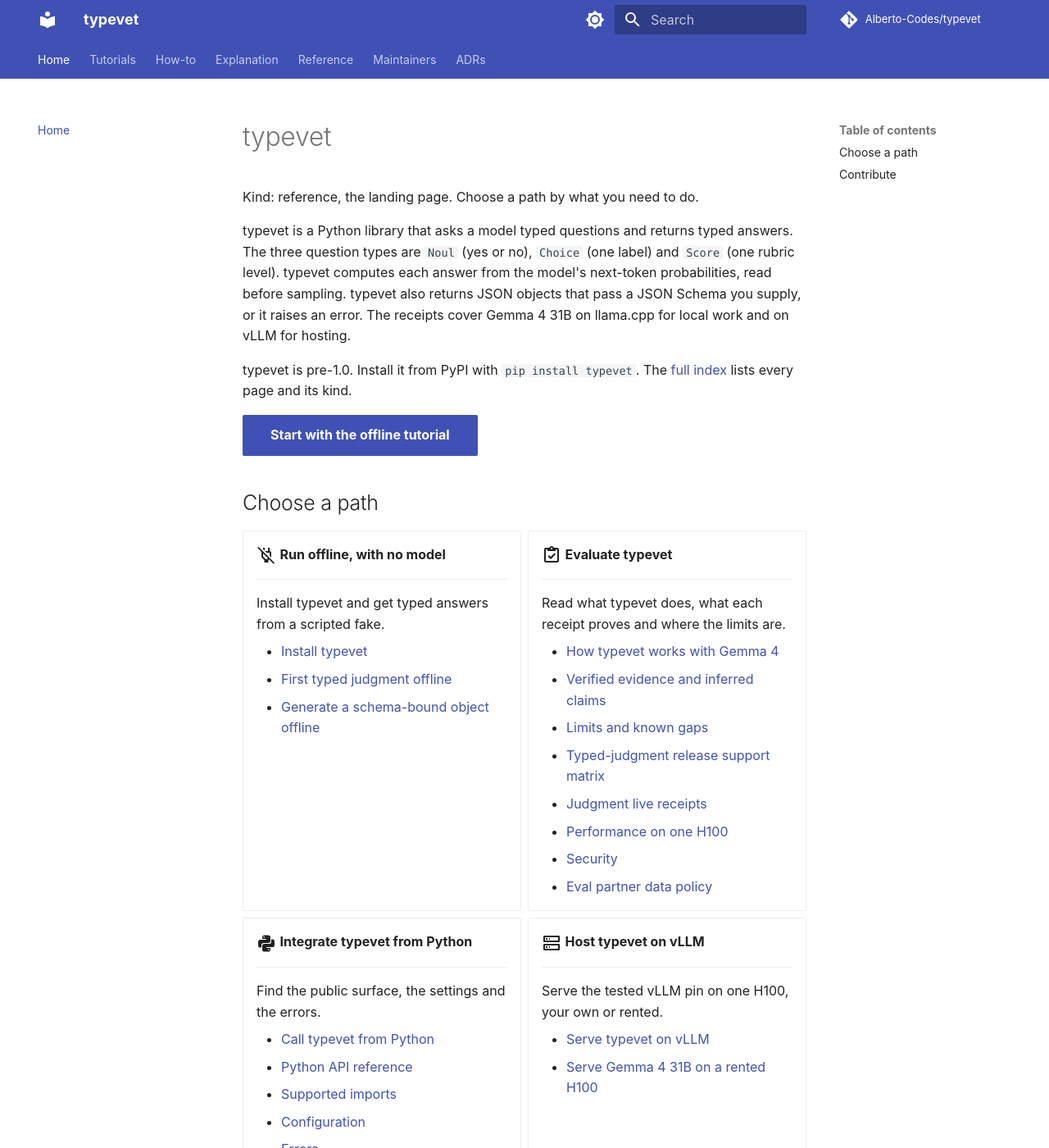
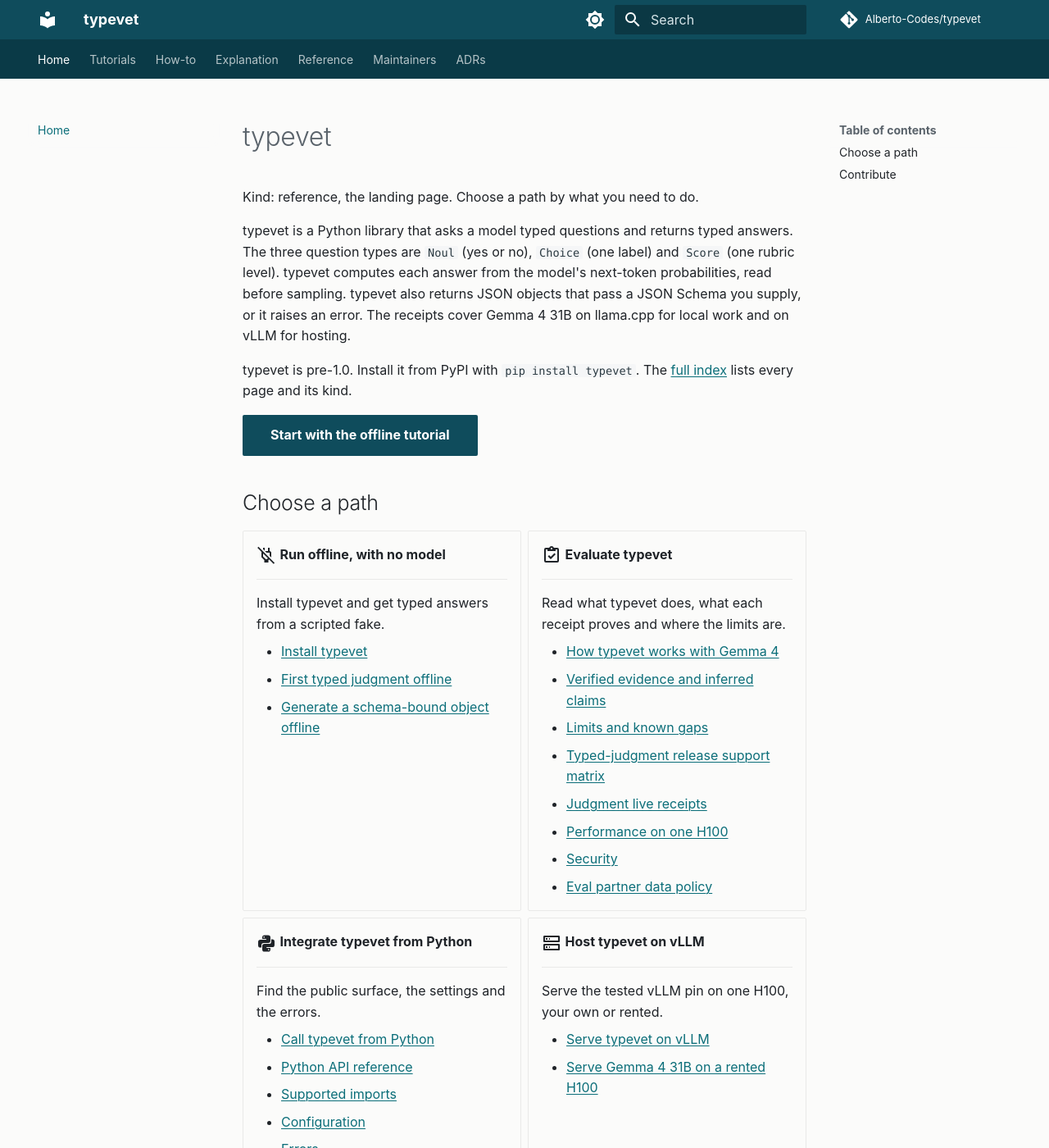
Before and after one commit to Alberto-Codes/typevet, an MkDocs documentation site: the page built from docs/index.md, in a window 1280 px wide and 1400 px high. Shown: the whole window at 82% size. Built offline with MkDocs 1.6.1 and Material for MkDocs 9.7.7, drawn with Linux system fonts in a browser that asks for light colours; comment, search, counter and statistics services are not loaded.

Commit message:
docs(site): define accessible light and dark visual tokens
Add docs/stylesheets/theme.css with per-scheme tokens in docvet's
structure: neutral surfaces, one teal accent, underlined content links,
a visible focus outline, opaque footer text and 3:1 table borders.
Every rendered text pair measures at least 4.5:1 in both schemes.
System fonts, the scheme toggle and syntax colours stay as they were.

Closes #263
Closes #262

```diff
--- /dev/null
+++ b/docs/stylesheets/theme.css
@@ -0,0 +1,113 @@
+/* typevet: neutral surfaces with one teal accent.
+   Structure follows docvet's theme.css. Tokens are scoped per scheme.
+   Contrast targets (WCAG 2.2): text and links >= 4.5:1, focus and
+   meaningful borders >= 3:1. Syntax colours stay Material defaults. */
+
+/* Light mode */
+[data-md-color-scheme="default"] {
+  --md-default-bg-color: #fbfbfa;
+  --md-default-fg-color: #1f2328;
+  --md-default-fg-color--light: #5a636b;
+  --md-primary-fg-color: #0f4c5c;
+  --md-primary-fg-color--light: #1b6474;
+  --md-primary-fg-color--dark: #0a3a47;
+  --md-primary-bg-color: #ffffff;
+  --md-primary-bg-color--light: #d6e4e8;
+  --md-accent-fg-color: #084f57;
+  --md-accent-fg-color--transparent: #0b6e791a;
+  --md-accent-bg-color: #ffffff;
+  --md-accent-bg-color--light: #ffffffb3;
+  --md-typeset-a-color: #0b6e79;
+  --md-code-fg-color: #2b3a42;
+  --md-code-bg-color: #f5f6f7;
+  --md-footer-fg-color: #ffffff;
+  --md-footer-fg-color--light: #d0dde0;
+  --md-footer-fg-color--lighter: #a9bcc1;
+  --md-footer-bg-color: #0a3a47;
+  --md-footer-bg-color--dark: #082e38;
+  --tv-table-head-bg: #e7eff0;
+  --tv-focus: #0b6e79;
+  --tv-focus-header: #ffffff;
+  --tv-border: #7d858c;
+  --md-typeset-table-color: var(--tv-border);
+}
+
+/* Dark mode */
+[data-md-color-scheme="slate"] {
+  --md-hue: 200deg;
+  --md-default-bg-color: #1c2226;
+  --md-default-fg-color: #d9dfe2;
+  --md-default-fg-color--light: #a3adb3;
+  --md-primary-fg-color: #123840;
+  --md-primary-fg-color--light: #1a4a54;
+  --md-primary-fg-color--dark: #0d2a31;
+  --md-primary-bg-color: #e8f1f2;
+  --md-primary-bg-color--light: #b8ccd0;
+  --md-accent-fg-color: #8fdade;
+  --md-accent-fg-color--transparent: #5ec4c91a;
+  --md-accent-bg-color: #0d2a31;
+  --md-accent-bg-color--light: #0d2a31b3;
+  --md-typeset-a-color: #5ec4c9;
+  --md-code-fg-color: #d0d8dc;
+  --md-code-bg-color: #21272b;
+  --md-footer-fg-color: #e8f1f2;
+  --md-footer-fg-color--light: #c9d6d9;
+  --md-footer-fg-color--lighter: #a3b3b7;
+  --md-footer-bg-color: #0d2a31;
+  --md-footer-bg-color--dark: #0a2126;
+  --tv-table-head-bg: #22343a;
+  --tv-focus: #5ec4c9;
+  --tv-focus-header: #8fdade;
+  --tv-border: #76828a;
+  --md-typeset-table-color: var(--tv-border);
+}
+
+/* Header and tabs share the primary colour; tabs sit one step darker. */
+.md-header {
+  background-color: var(--md-primary-fg-color);
+}
+
+.md-tabs {
+  background-color: var(--md-primary-fg-color--dark);
+}
+
+.md-header__topic:first-child {
+  font-weight: 700;
+}
+
+/* Content links keep an underline, so colour is not the only cue. */
+.md-typeset a:not(.headerlink, .md-button, .md-annotation__index) {
+  text-decoration: underline;
+  text-decoration-thickness: 1px;
+  text-underline-offset: 0.15em;
+}
+
+.md-typeset a:not(.headerlink, .md-button, .md-annotation__index):hover {
+  text-decoration-thickness: 2px;
+}
+
+/* One visible focus ring for keyboard users. */
+:focus-visible {
+  outline: 2px solid var(--tv-focus);
+  outline-offset: 2px;
+}
+
+.md-header :focus-visible,
+.md-tabs :focus-visible {
+  outline-color: var(--tv-focus-header);
+}
+
+/* Tables: a tinted header row and borders that read at 3:1. */
+.md-typeset table:not([class]) {
+  border-color: var(--tv-border);
+}
+
+.md-typeset table:not([class]) th {
+  background-color: var(--tv-table-head-bg);
+  color: var(--md-default-fg-color);
+}
+
+/* Code line highlights use the accent at low strength. */
+.md-typeset .highlight .hll {
+  background-color: var(--md-accent-fg-color--transparent);
+}
--- a/mkdocs.yml
+++ b/mkdocs.yml
@@ -9,11 +9,15 @@
   palette:
     - media: "(prefers-color-scheme: light)"
       scheme: default
+      primary: custom
+      accent: custom
       toggle:
         icon: material/brightness-7
         name: Switch to dark mode
     - media: "(prefers-color-scheme: dark)"
       scheme: slate
+      primary: custom
+      accent: custom
       toggle:
         icon: material/brightness-4
         name: Switch to light mode
@@ -57,6 +61,8 @@
             docstring_section_style: table
             docstring_options:
               ignore_init_summary: true
+extra_css:
+  - stylesheets/theme.css
 extra_javascript:
   - assets/javascripts/mermaid.min.js
 markdown_extensions:
```
